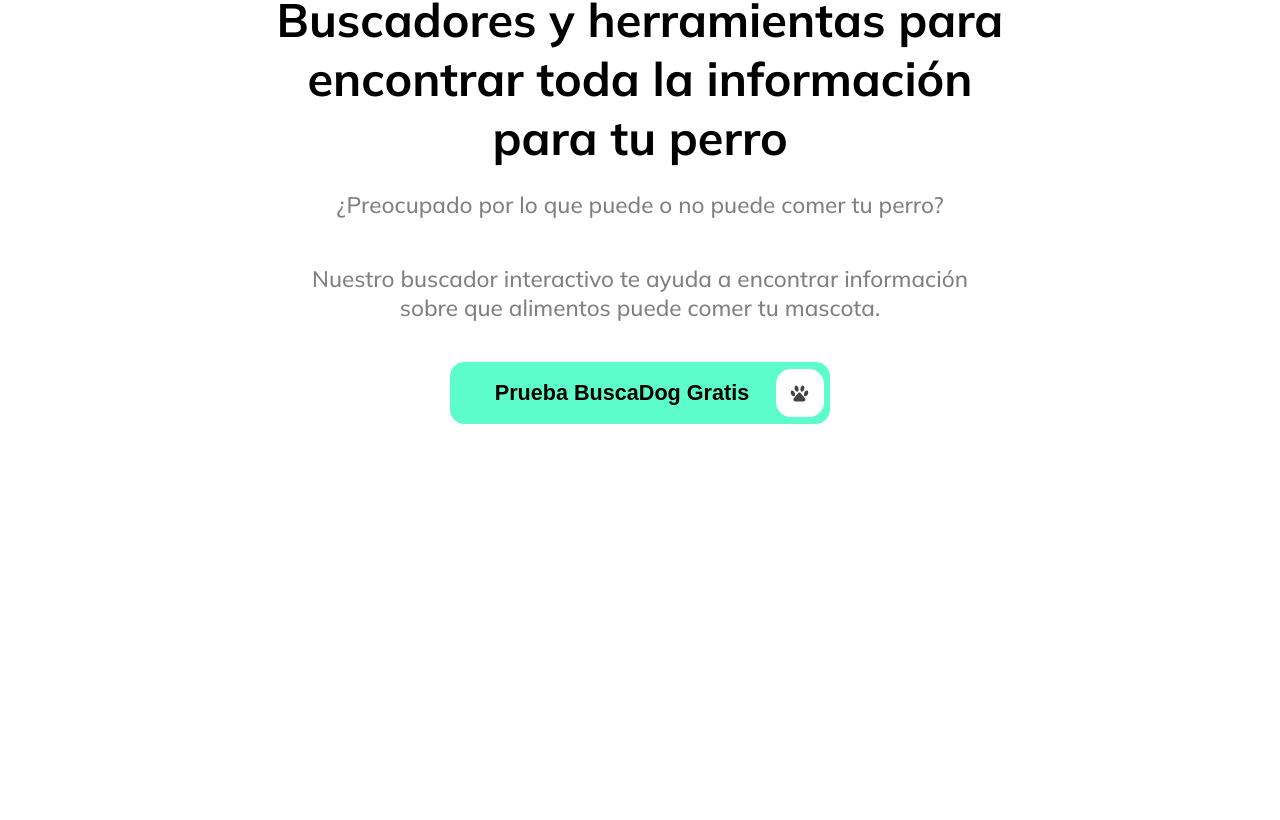
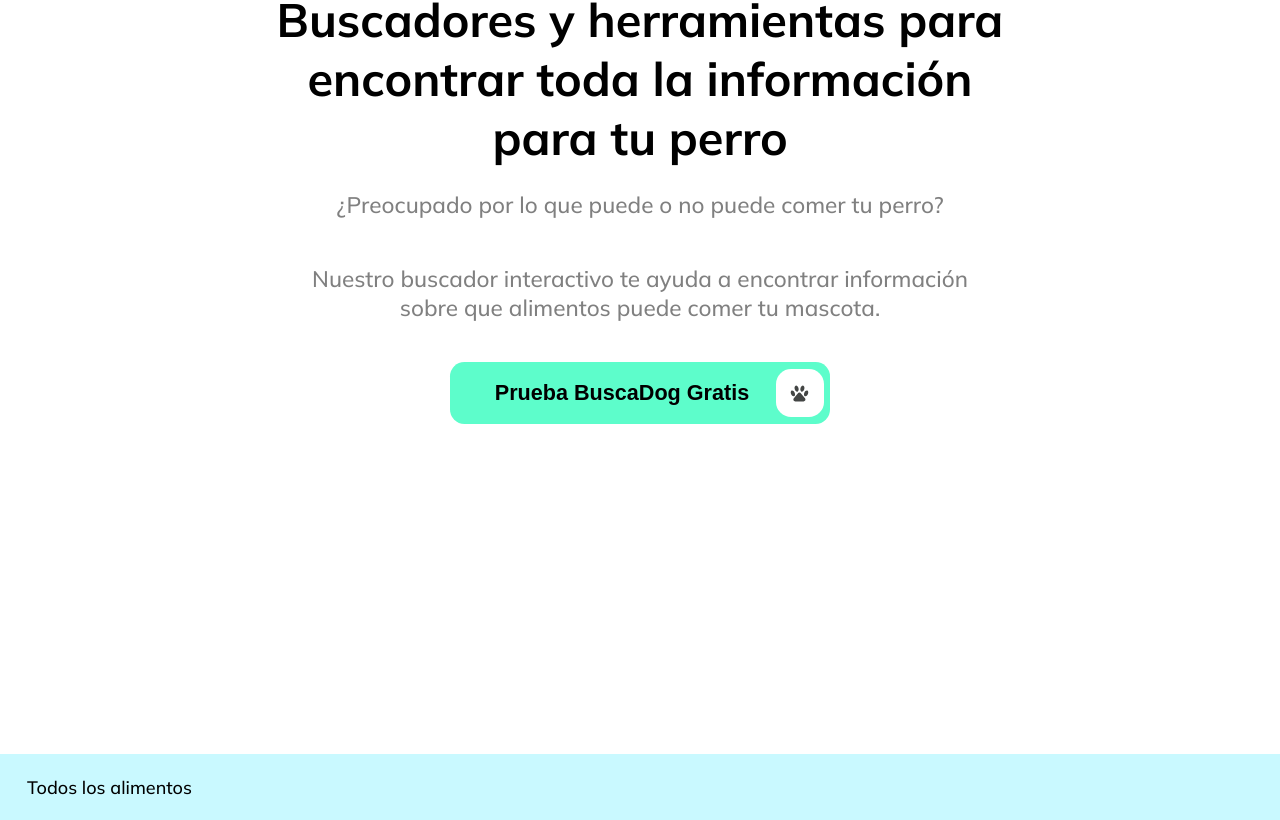
Before and after one commit to Serranosoft/buscador-alimentos-perros-web, a Next.js app: page / in a window 1280 px wide. Shown: the part 143-963 px from the top of the page. Before the commit the page ends 897 px from the top, so only its background shows below. Built offline with nearby package versions, Linux system fonts and the light colour scheme.

Commit message:
Feat: Footer component

```diff
--- /dev/null
+++ b/components/footer.js
@@ -0,0 +1,17 @@
+import styles from '../styles/css/Footer.module.css'
+import Link from "next/link";
+import { useEffect } from 'react';
+import Logo from './Logo';
+
+export default function Footer() {
+
+    return (
+        <footer className={styles.footer}>
+            <Link href="/buscador/alimento/todos">
+                <a>
+                    Todos los alimentos
+                </a>
+            </Link>
+        </footer>
+    )
+}
--- a/pages/_app.js
+++ b/pages/_app.js
@@ -2,6 +2,7 @@
 import Header from '../components/header';
 import '../styles/css/common.css';
 import styles from "../styles/css/app.css" // No quitar, por alguna razon funciona.
+import Footer from '../components/footer';
 
 function MyApp({ Component, pageProps }) {
     return (
@@ -16,6 +17,7 @@
         <main className="mainContainer">
             <Component {...pageProps} />
         </main>
+        <Footer />
     </>)
 }
 
--- /dev/null
+++ b/styles/css/Footer.module.css
@@ -0,0 +1,14 @@
+.footer {
+  width: 100%;
+  display: -webkit-box;
+  display: -ms-flexbox;
+  display: flex;
+  -webkit-box-pack: justify;
+      -ms-flex-pack: justify;
+          justify-content: space-between;
+  -webkit-box-align: center;
+      -ms-flex-align: center;
+          align-items: center;
+  background-color: #C9F9FF;
+  padding: 1.2rem 1.5rem;
+}
--- /dev/null
+++ b/styles/scss/modules/Footer.module.scss
@@ -0,0 +1,8 @@
+.footer {
+    width: 100%;
+    display: flex;
+    justify-content: space-between;
+    align-items: center;
+    background-color: #C9F9FF;
+    padding: 1.2rem 1.5rem;
+}
```
